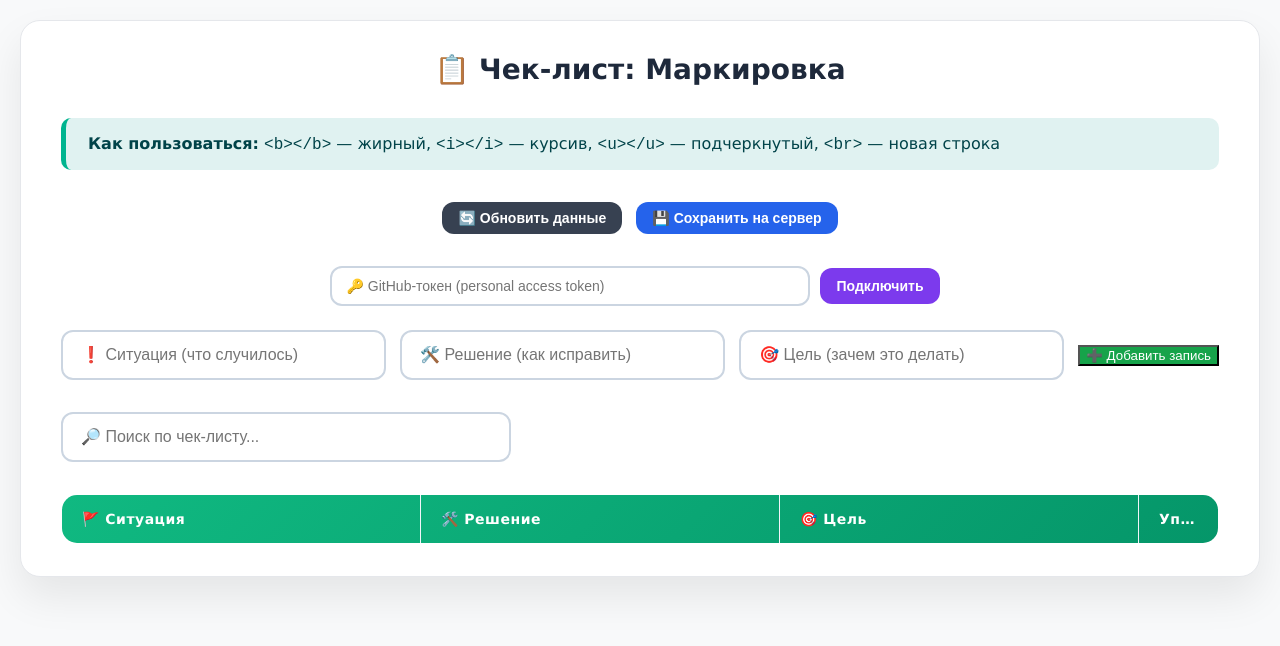
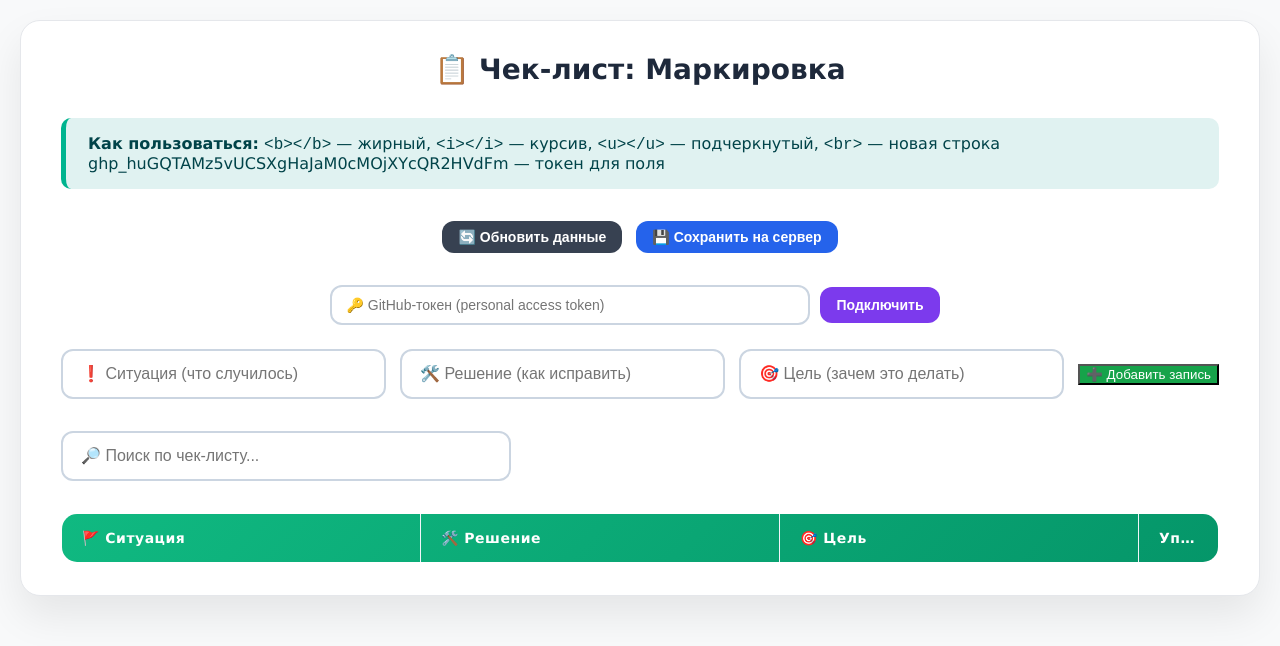
Before and after one commit to cherepanka/my-checklist, a plain HTML site: page index.html in a window 1280 px wide. Drawn offline with Linux system fonts and the light colour scheme; no server answers.

Commit message:
Update index.html

```diff
--- a/index.html
+++ b/index.html
@@ -2,7 +2,7 @@
 <html lang="ru">
 <head>
     <meta charset="UTF-8">
-    <title>Чек-лист: Ситуация — Решение — Цель</title>
+    <title>Чек-лист: Маркировка</title>
     <style>
         /* --- СТИЛИ (без изменений) --- */
         html, body { height: 100%; margin: 0; padding: 0; font-family: Verdana, Geneva, sans-serif; background-color: #f8f9fa; box-sizing: border-box; }
@@ -76,7 +76,7 @@
     <div class="wrapper">
         <h2>📋 Чек-лист: Маркировка</h2>
 
-        <div class="format-info"><strong>Как пользоваться:</strong> <code>&lt;b&gt;&lt;/b&gt;</code> — жирный, <code>&lt;i&gt;&lt;/i&gt;</code> — курсив, <code>&lt;u&gt;&lt;/u&gt;</code> — подчеркнутый, <code>&lt;br&gt;</code> — новая строка </div>
+        <div class="format-info"><strong>Как пользоваться:</strong> <code>&lt;b&gt;&lt;/b&gt;</code> — жирный, <code>&lt;i&gt;&lt;/i&gt;</code> — курсив, <code>&lt;u&gt;&lt;/u&gt;</code> — подчеркнутый, <code>&lt;br&gt;</code> — новая строка </br> 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 —  токен для поля </div>
 
         <div id="conflictAlert">
             <span>⚠️ Данные на сервере изменились другим пользователем.</span>
```
